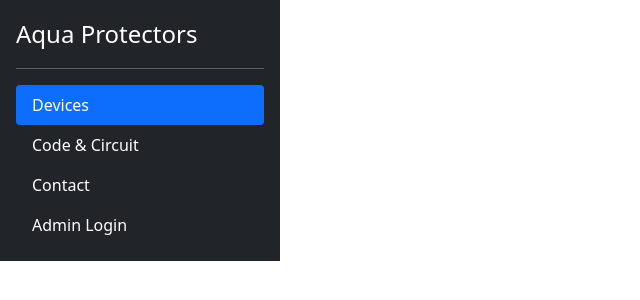
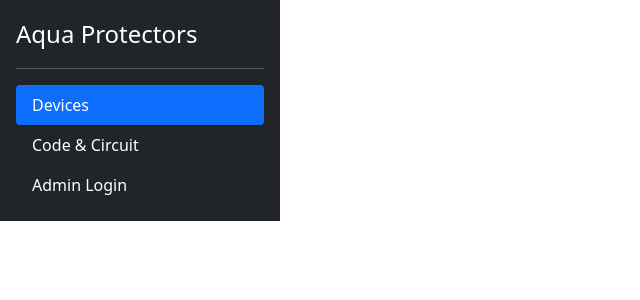
Before and after one commit to zIlgar/Caspian_Rescuer, a Django app: page /app/devices/ in a window 1280 px wide. Shown: the top 300 px of the page, without its empty margins (0-640 px from the left). Run offline with Django 4.2, Linux system fonts and the light colour scheme; data comes from the database, SQL or seed files in the repository; both versions use the stored data as it was after the commit; data that the repository does not hold is empty.

```diff
--- a/telemetry_project/telemetry_project/app/templates/app/devices.html
+++ b/telemetry_project/telemetry_project/app/templates/app/devices.html
@@ -76,12 +76,12 @@ Devices
 
                 clone.querySelector('#device-id').innerHTML = `<span>${devices[i]['device_name']}#${devices[i]['device_id']}</span><span class='text-secondary' style='float: right;'>${devices[i]['date']} ${devices[i]['time']}</span>`
 
-                if (devices[i]['gps'])
+                if (parseInt(devices[i]['gps']))
                     clone.querySelector('#gps').innerHTML = 'GPS found successfully'
                 else
                     clone.querySelector('#gps').innerHTML = 'GPS search failed'
 
-                if (devices[i]['gps_find_satellite'])
+                if (parseInt(devices[i]['gps_find_satellite']))
                     clone.querySelector('#gps-find-satellite').innerHTML = 'GPS connected satellite successfully'
                 else
                     clone.querySelector('#gps-find-satellite').innerHTML = 'GPS connection to satellite failed'
--- a/telemetry_project/telemetry_project/app/templates/app/test.html
+++ b/telemetry_project/telemetry_project/app/templates/app/test.html
@@ -9,6 +9,7 @@ Device #{{ device_id }}
 {% block content %}
 
 <style>
+    /*
     #test {
         display: flex;
         align-items: center;
@@ -16,6 +17,7 @@ Device #{{ device_id }}
         flex-direction: column;
         text-align: center;
     }
+    */
 </style>
 
 <div class="text-center" style="width: 100%" id="test">
--- a/telemetry_project/telemetry_project/templates/navbar.html
+++ b/telemetry_project/telemetry_project/templates/navbar.html
@@ -27,11 +27,6 @@
             {% endif %}
         </li>
         <li>
-            <a href="" class="nav-link text-white">
-                Contact
-            </a>
-        </li>
-        <li>
             {% if request.user.is_authenticated %}
                 <a href="{% url 'logout' %}" class="nav-link text-white">
                     Log out
```
Also changed, not shown: telemetry_project/telemetry_project/db.sqlite3, 1 other file.
